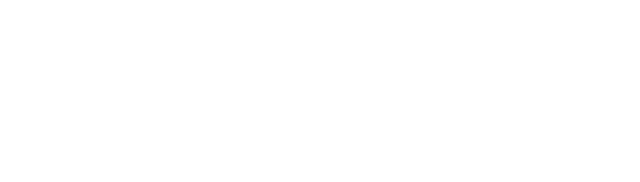
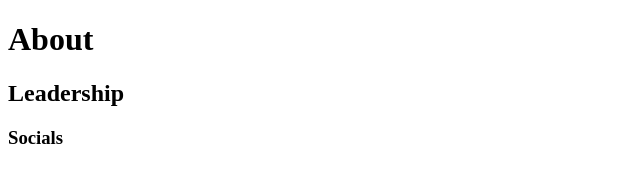
Before and after one commit to Scadrial/SSAatUH_website, a plain HTML site: page SSAatUH_website.html in a window 1280 px wide. Shown: the whole page, without its empty margins (0-640 px from the left). Drawn offline with Linux system fonts and the light colour scheme.

Commit message:
Add files via upload

```diff
--- a/SSAatUH_website.html
+++ b/SSAatUH_website.html
@@ -5,5 +5,10 @@
         <title>Secular Student Alliance At The University Of Houston</title>
     </head>
     <body>
+        <h1>About</h1>
+
+        <h2>Leadership</h2>
+
+        <h3>Socials</h3>
     </body>
 </html>
```
